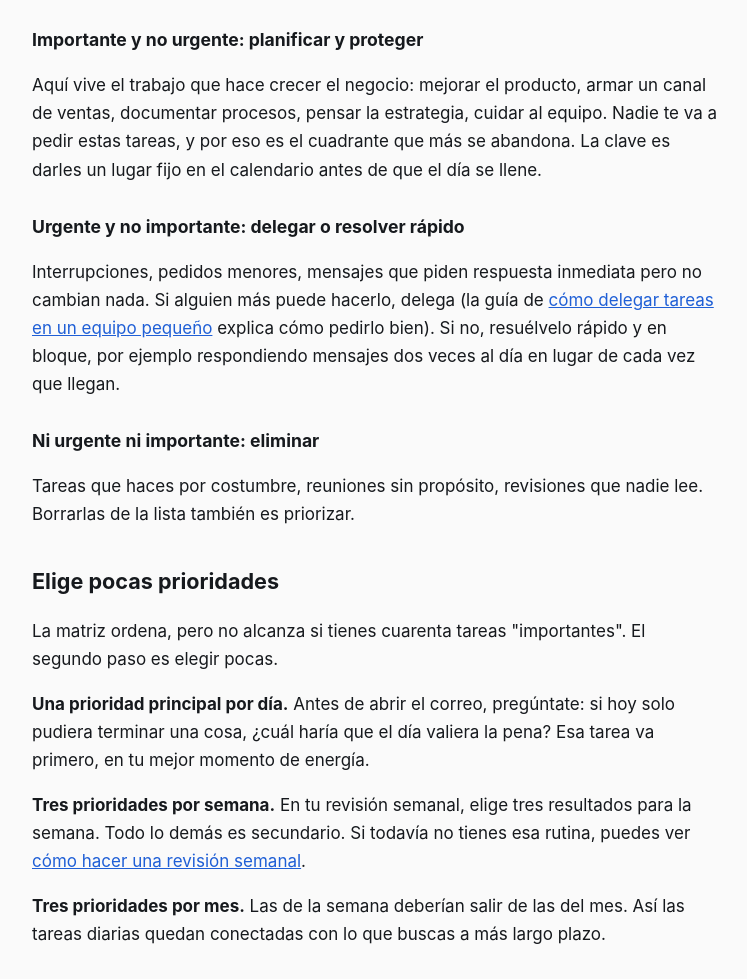
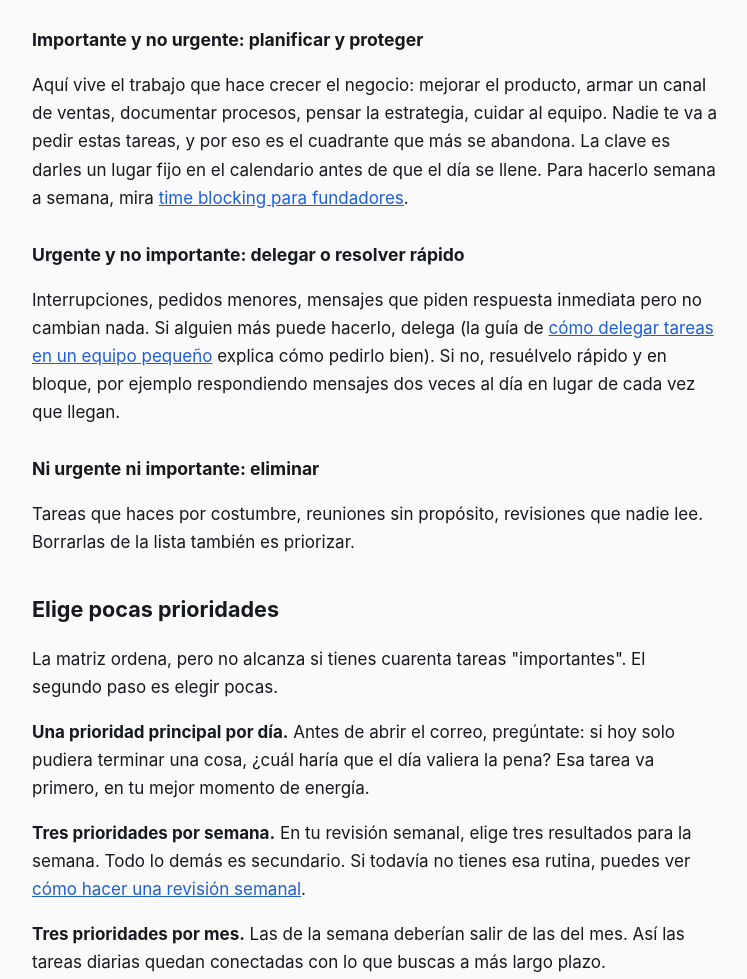
Before and after one commit to yabianskysempire/fundador, a plain HTML site: page articulos/como-priorizar-tareas-cuando-todo-es-urgente.html in a window 1280 px wide. Shown: the part 1521-2500 px from the top of the page, without its empty margins (264-1011 px from the left). Drawn offline with Linux system fonts and the light colour scheme.

Commit message:
AURUM: update 2026-10-29-como-priorizar-tareas-cuando-todo-es-urgente.md

```diff
--- a/articulos/como-priorizar-tareas-cuando-todo-es-urgente.html
+++ b/articulos/como-priorizar-tareas-cuando-todo-es-urgente.html
@@ -43,7 +43,7 @@
 <h3 id="importante-y-urgente-hacer-ahora">Importante y urgente: hacer ahora</h3>
 <p>Problemas reales con fecha: un cliente clave con un error que lo bloquea, una entrega comprometida para mañana, un pago que vence. Se hacen primero. Si este cuadrante está siempre lleno, es una señal de que las tareas importantes se dejan hasta que se vuelven urgentes.</p>
 <h3 id="importante-y-no-urgente-planificar-y-proteger">Importante y no urgente: planificar y proteger</h3>
-<p>Aquí vive el trabajo que hace crecer el negocio: mejorar el producto, armar un canal de ventas, documentar procesos, pensar la estrategia, cuidar al equipo. Nadie te va a pedir estas tareas, y por eso es el cuadrante que más se abandona. La clave es darles un lugar fijo en el calendario antes de que el día se llene.</p>
+<p>Aquí vive el trabajo que hace crecer el negocio: mejorar el producto, armar un canal de ventas, documentar procesos, pensar la estrategia, cuidar al equipo. Nadie te va a pedir estas tareas, y por eso es el cuadrante que más se abandona. La clave es darles un lugar fijo en el calendario antes de que el día se llene. Para hacerlo semana a semana, mira <a href="https://yabianskysempire.github.io/fundador/articulos/time-blocking-para-fundadores.html">time blocking para fundadores</a>.</p>
 <h3 id="urgente-y-no-importante-delegar-o-resolver-rapido">Urgente y no importante: delegar o resolver rápido</h3>
 <p>Interrupciones, pedidos menores, mensajes que piden respuesta inmediata pero no cambian nada. Si alguien más puede hacerlo, delega (la guía de <a href="https://yabianskysempire.github.io/fundador/articulos/como-delegar-tareas-en-un-equipo-pequeno.html">cómo delegar tareas en un equipo pequeño</a> explica cómo pedirlo bien). Si no, resuélvelo rápido y en bloque, por ejemplo respondiendo mensajes dos veces al día en lugar de cada vez que llegan.</p>
 <h3 id="ni-urgente-ni-importante-eliminar">Ni urgente ni importante: eliminar</h3>
```
Also changed, not shown: .aurum-sources.json.
